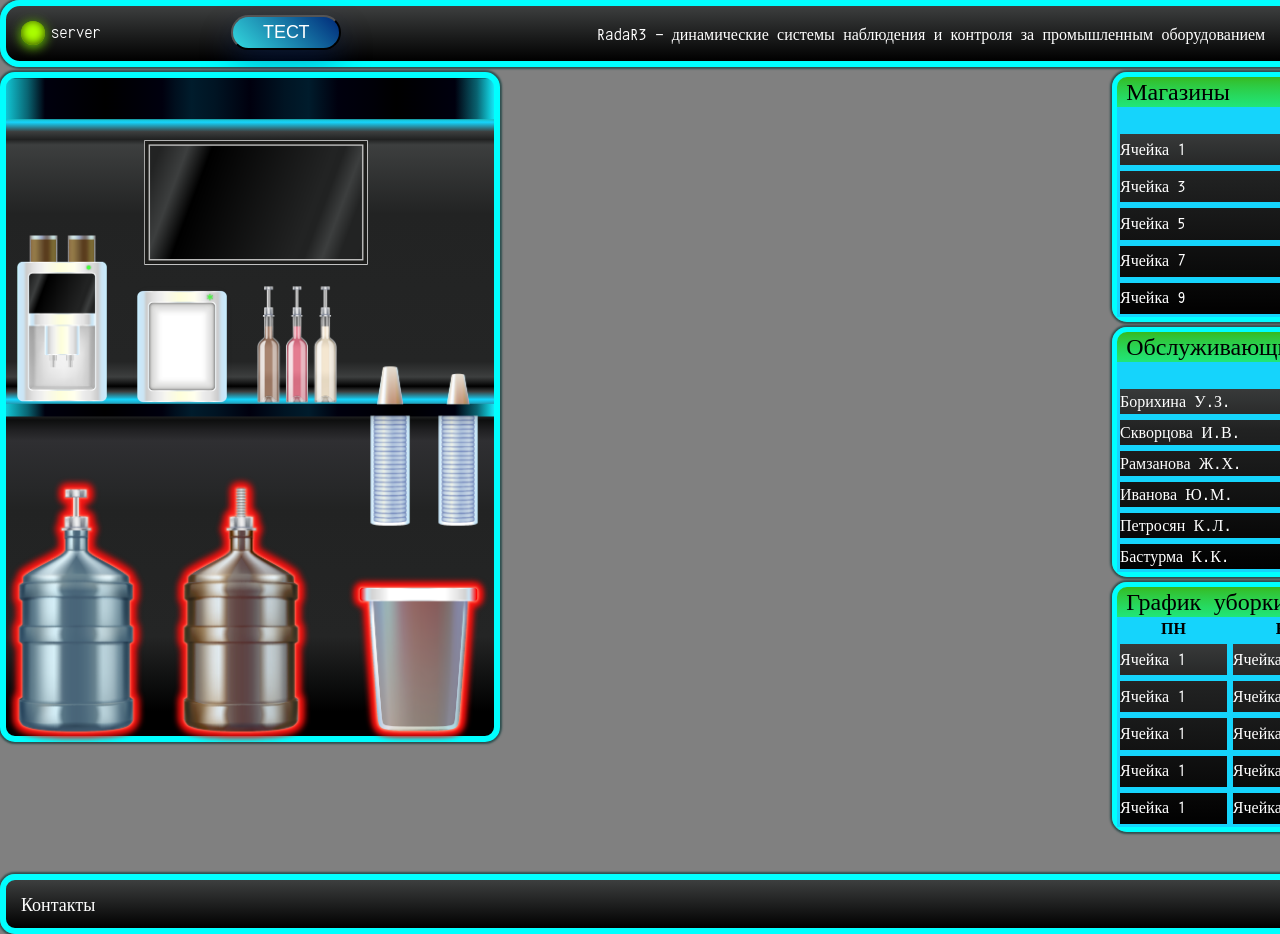
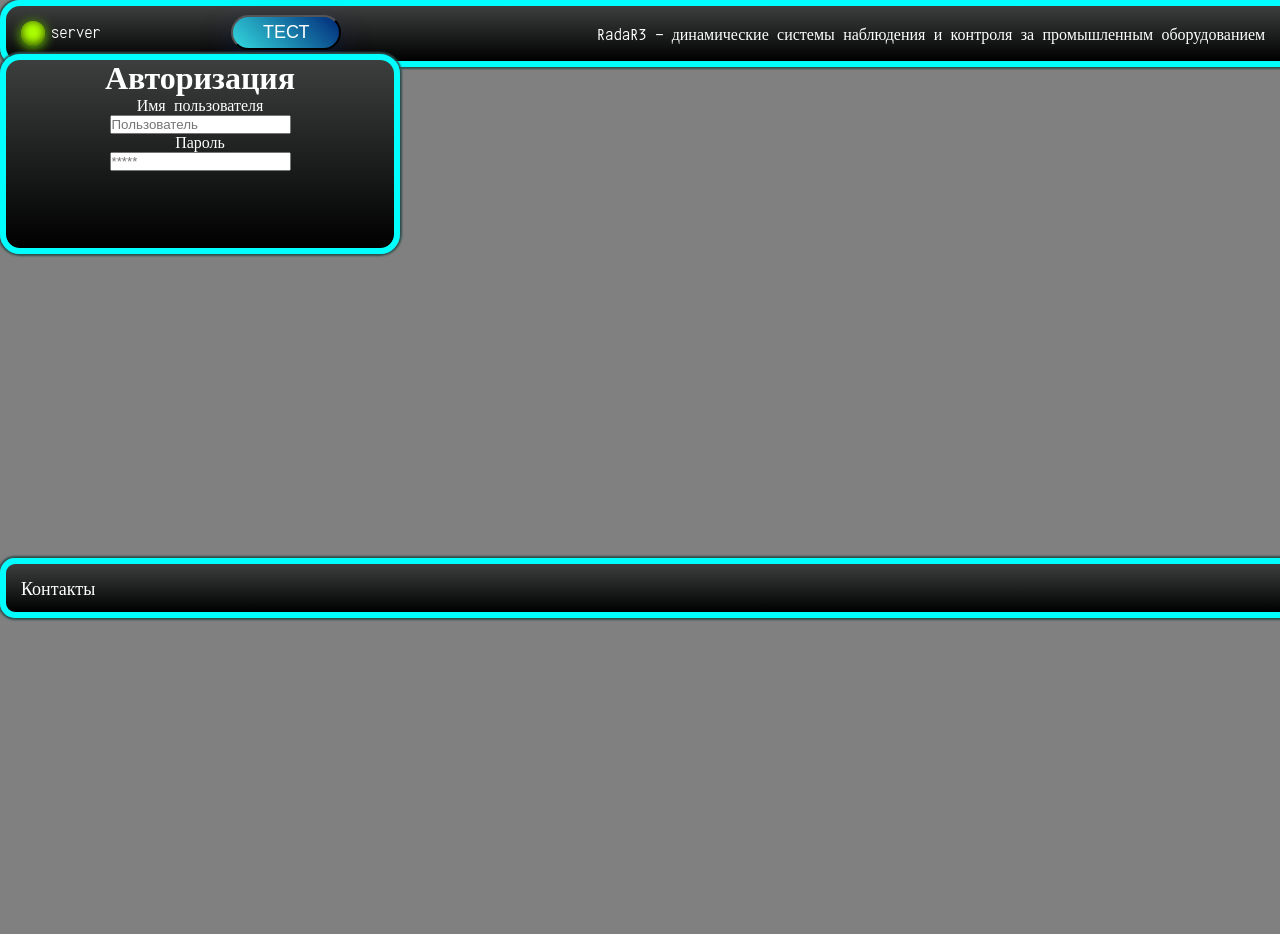
Before and after one commit to Risen12/TestRep, a React (Create React App) app: page / in a window 1280 px wide. Shown: the top 934 px of the page. After the commit the page ends 800 px from the top, so only its background shows below. Built offline with nearby package versions, Linux system fonts and the light colour scheme; no server answers; a web font is replaced by a local one.

Commit message:
first commit about Full App. Create simple routing and working with authorization page

```diff
--- a/package.json
+++ b/package.json
@@ -1,5 +1,5 @@
 {
-  "homepage": "\/danila\/build",
+  "homepage": "/danila/build",
   "name": "module_app",
   "version": "0.1.0",
   "private": true,
@@ -11,6 +11,7 @@
     "react": "^18.1.0",
     "react-dom": "^18.1.0",
     "react-redux": "^8.0.1",
+    "react-router-dom": "^6.3.0",
     "react-scripts": "^5.0.1",
     "web-vitals": "^2.1.4"
   },
--- a/src/App.js
+++ b/src/App.js
@@ -1,26 +1,20 @@
 import React from "react";
-import GraphTable from "./Components/GraphTable";
-import Header from "./Components/Header";
-import Module from "./Components/Module";
-import Footer from "./Components/Footer";
 import "./Styles/App.css";
-import ShopTable from "./Components/ShopTable";
-import StuffTable from "./Components/StuffTable";
-import Informator from "./Informator";
-import store from "./Store/Store";
+import {BrowserRouter as Router, Route, Routes} from "react-router-dom";
+import Cabinet from "./Pages/Cabinet";
+import ModulePage from "./Pages/ModulePage";
+import Autorization from "./Pages/Autorization";
 
 function App() {
   return (
-    <div id="App">
-      <Informator store={store.info}/>
-      <Header id="header"/>
-      <Module id="module"/>
-      <div id="tables">
-        <ShopTable id="shop_table"/>
-        <StuffTable id="stuff_table"/>
-        <GraphTable id="graph_table"/>
-      </div>
-      <Footer id="footer"/>
+    <div>
+      <Router>
+        <Routes>
+          <Route path="/" element={<Autorization/>}></Route>
+          <Route path="/Cabinet" element={<Cabinet/>}></Route>
+          <Route path="/ModulePage" element={<ModulePage/>}></Route>
+        </Routes>
+      </Router>
     </div>
   );
 }
--- /dev/null
+++ b/src/Pages/Autorization.jsx
@@ -0,0 +1,23 @@
+import Header from "../Components/Header";
+import React from "react";
+import Footer from "../Components/Footer";
+import "../Styles/Autorization-page.css";
+
+
+function Autorization() {
+    return (
+      <div id='Autorization-page'>
+        <Header id='Autorization_header'/>
+        <div id='Autorization_content'>
+            <form id='Autorization_form'>
+            <h1>Авторизация</h1>
+            <div>Имя пользователя</div><input placeholder="Пользователь"></input>
+            <div>Пароль</div><input placeholder="*****" type="password"></input>
+            </form>
+        </div>
+        <Footer id='Autorization_footer'/>
+      </div>
+    );
+  }
+
+  export default  Autorization;
--- /dev/null
+++ b/src/Pages/Cabinet.jsx
@@ -0,0 +1,15 @@
+import Header from "../Components/Header";
+import React from "react";
+import Footer from "../Components/Footer";
+
+function Cabinet() {
+    return (
+      <div>
+        <Header/>
+        <h1>Кабинет</h1>
+        <Footer/>
+      </div>
+    );
+  }
+
+  export default Cabinet;
--- /dev/null
+++ b/src/Pages/ModulePage.jsx
@@ -0,0 +1,28 @@
+import React from "react";
+import GraphTable from "../Components/GraphTable";
+import Header from "../Components/Header";
+import Module from "../Components/Module";
+import Footer from "../Components/Footer";
+import "../Styles/App.css";
+import ShopTable from "../Components/ShopTable";
+import StuffTable from "../Components/StuffTable";
+import Informator from "../Informator";
+import store from "../Store/Store";
+
+function ModulePage() {
+  return (
+    <div id="App">
+      <Informator store={store.info}/>
+      <Header id="header"/>
+      <Module id="module"/>
+      <div id="tables">
+        <ShopTable id="shop_table"/>
+        <StuffTable id="stuff_table"/>
+        <GraphTable id="graph_table"/>
+      </div>
+      <Footer id="footer"/>
+    </div>
+  );
+}
+
+export default ModulePage;
--- /dev/null
+++ b/src/Styles/Autorization-page.css
@@ -0,0 +1,44 @@
+#Autorization-page
+{
+    display: grid;
+    grid-template-areas: "header "
+                         "form"
+                         "footer";
+    grid-template-rows: 10% 80% 10%;
+    grid-column-gap: 18px;
+    grid-row-gap: 7px;
+    grid-auto-rows: 100px;
+    margin: 0%;
+}
+
+#Autorzation_header
+{
+    grid-area: header;
+}
+
+#Autorization_footer
+{
+    grid-area: footer;
+
+}
+
+
+#Autorization_content
+{
+    border: 6px solid #00FFFF;
+    border-radius: 20px;
+    box-shadow: 0 0px 2px 2px #2F4F4F;
+    background: linear-gradient(#3D3F3F, black);
+    grid-area: form;
+    justify-content: center;
+    text-align: center;
+    height: 200px;
+    width: 400px;
+
+}
+
+
+#Autorization_form
+{
+
+}
```
Also changed, not shown: 1 other file (tests, documents, lock files or other folders).
